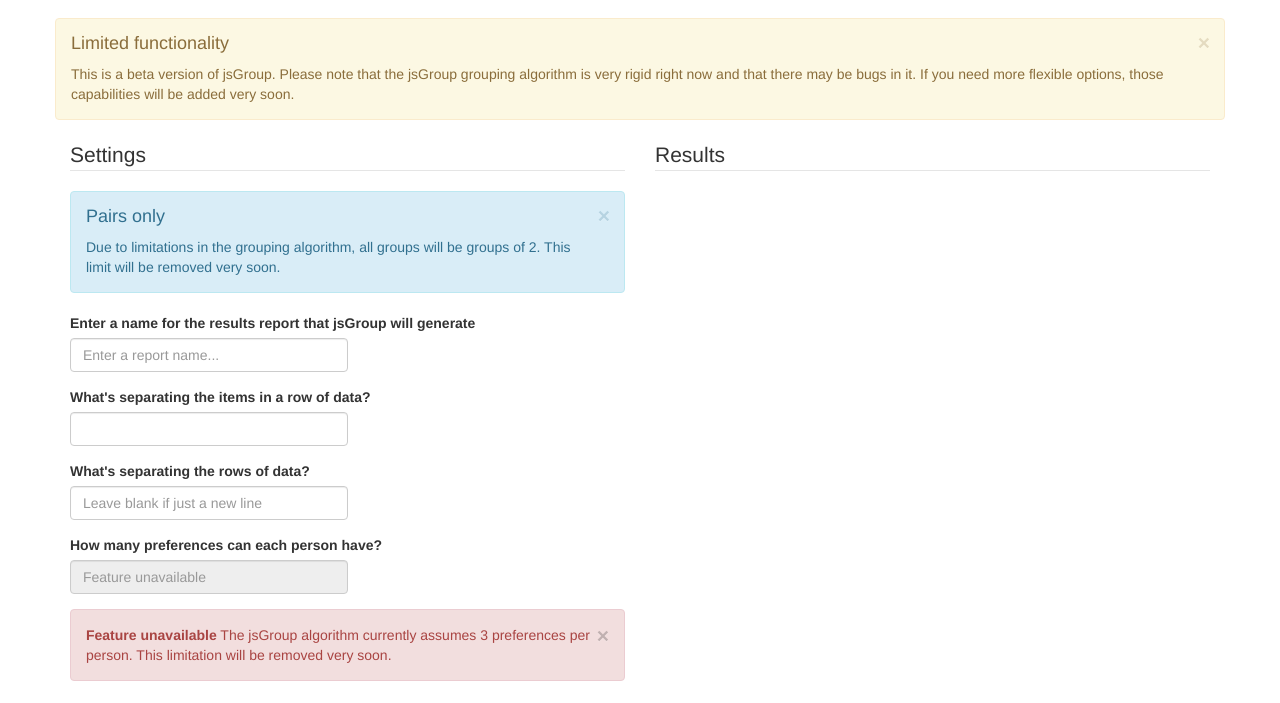
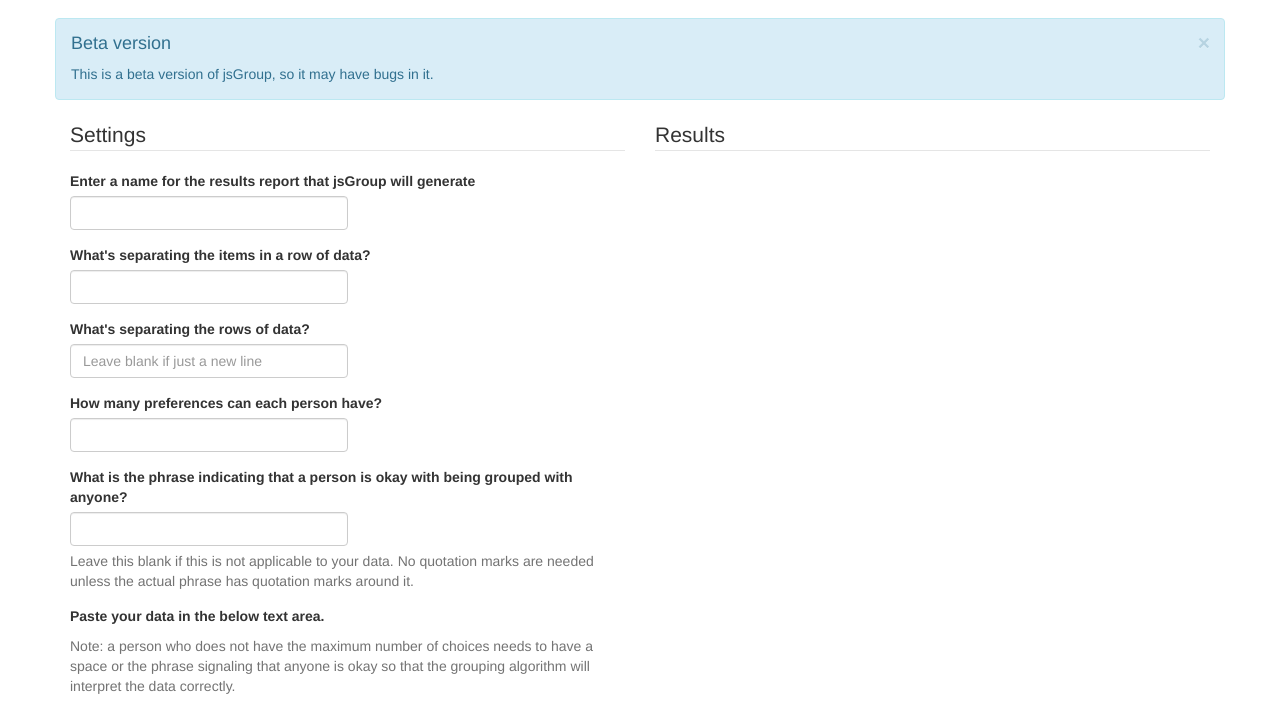
Before and after one commit to evan10s/jsgroup, a plain HTML site: page index.html in a window 1280 px wide. Shown: the part 54-757 px from the top of the page. Drawn offline with nearby package versions, Linux system fonts and the light colour scheme.

Commit message:
Various improvements
Removed all notices and added a new beta version notice; removed
placeholder for report name input; improved help text for the
anyone-okay-phrase input; added a help block for the data input; added
or modified a few comments

```diff
--- a/index.html
+++ b/index.html
@@ -54,11 +54,10 @@
 
   <div class="container">
     <div class="row">
-		<div class="alert alert-warning alert-dismissable">
+		<div class="alert alert-info alert-dismissable">
 			<button type="button" class="close" data-dismiss="alert" aria-hidden="true">&times;</button>
-			<h4 class="alert-heading">Limited functionality</h4>
-			<p>This is a beta version of jsGroup.  Please note that the jsGroup grouping algorithm is very rigid right now and that there may be bugs in it.  If you need more flexible options,
-			those capabilities will be added very soon.</p>
+			<h4 class="alert-heading">Beta version</h4>
+			<p>This is a beta version of jsGroup, so it may have bugs in it.</p>
 		</div>
       <div class="col-md-6" id="settings">
         <fieldset>
@@ -67,18 +66,17 @@
               1. name for report generated
               2. what's separating entries
               3. what's separating rows
-              4. number "wanted" choices per person, if app.
-              5. max num. "no" choices person, if app.
+              4. max wants per person
               6. data-->
-		<div class="alert alert-info alert-dismissable">
+		<!--<div class="alert alert-info alert-dismissable">
 			<button type="button" class="close" data-dismiss="alert" aria-hidden="true">&times;</button>
 			<h4 class="alert-heading">Pairs only</h4>
 			<p>Due to limitations in the grouping algorithm, all groups will be groups of 2.  This limit will be removed very soon.</p>
-		</div>
+		</div>-->
 		<form role="form">
 			<div class="form-group">
 				<label for="report-name">Enter a name for the results report that jsGroup will generate</label>
-				<input type="text" class="form-control" id="report-name" placeholder="Enter a report name..." />
+				<input type="text" class="form-control" id="report-name" />
 			</div>
 			<div class="form-group">
 				  <label for="data-sep">What's separating the <strong>items in a row</strong> of data?</label>
@@ -87,34 +85,38 @@
 			<div class="form-group">
 				  <label for="row-sep">What's separating the <strong>rows of data</strong>?</label>
 				  <input type="text" class="form-control" id="row-sep" placeholder="Leave blank if just a new line"/>
+				  <!--TODO: add a "New line" checkbox below this; when the checkbox is checked, this input is disabled-->
 			</div>
 			<div class="form-group">
 				  <label for="max-choices">How many preferences can each person have?</label>
-				  <input type="text" class="form-control" disabled placeholder="Feature unavailable" id="max-choices" />
+				  <input type="text" class="form-control" id="max-choices" />
 			</div>
-				<div class="alert alert-danger alert=dismissable">
+				<!--<div class="alert alert-danger alert-dismissable">
 				<button type="button" class="close" data-dismiss="alert" aria-hidden="true">&times;</button>
 				<strong>Feature unavailable</strong>  The jsGroup algorithm currently assumes 3 preferences per person.  This limitation will be removed very soon.
-				</div>
+				</div>-->
 			<div class="form-group">
 				<label for="anyone-okay-phrase">What is the phrase indicating that a person is okay with being grouped with anyone?</label>
 				<input type="text" class="form-control" id="anyone-okay-phrase" />
-				<span class="help-block">Leave this blank if this is not applicable to your data.</span>
+				<span class="help-block">Leave this blank if this is not applicable to your data.  No quotation marks are needed unless the actual phrase has quotation marks around it.</span>
 			</div>
+			<!--This is probably no longer needed.
 			<div class="form-group">
 				<label for="max-cannot-haves">What is the most number of people a person can say he or she cannot be in a group with?</label>
 				<input type="text" class="form-control" id="max-cannot-haves" />
 				<p class="help-block">Enter 0 if this is not applicable to your data.</p>
-			</div>
+			</div>-->
 			<div class="form-group">
 				<label for="data">Paste your data in the below text area.</label>
+				<span class="help-block">Note: a person who does not have the maximum number of choices needs to have a space or the phrase signaling that anyone is okay so that the grouping algorithm
+				will interpret the data correctly.</span>
 				<textarea rows="10" class="form-control" id="data"></textarea>
 			</div>
 			<button onclick="makeGroups()" class="btn btn-large btn-primary">Submit</button>
 		</form>
         </fieldset>
       </div>
-      <div class="col-md-6" id="results">
+      <div class="col-md-6" id="results"> <!--TODO: have the grouping algorithm create this-->
         <fieldset>
           <legend>Results</legend>
         </fieldset>
```
